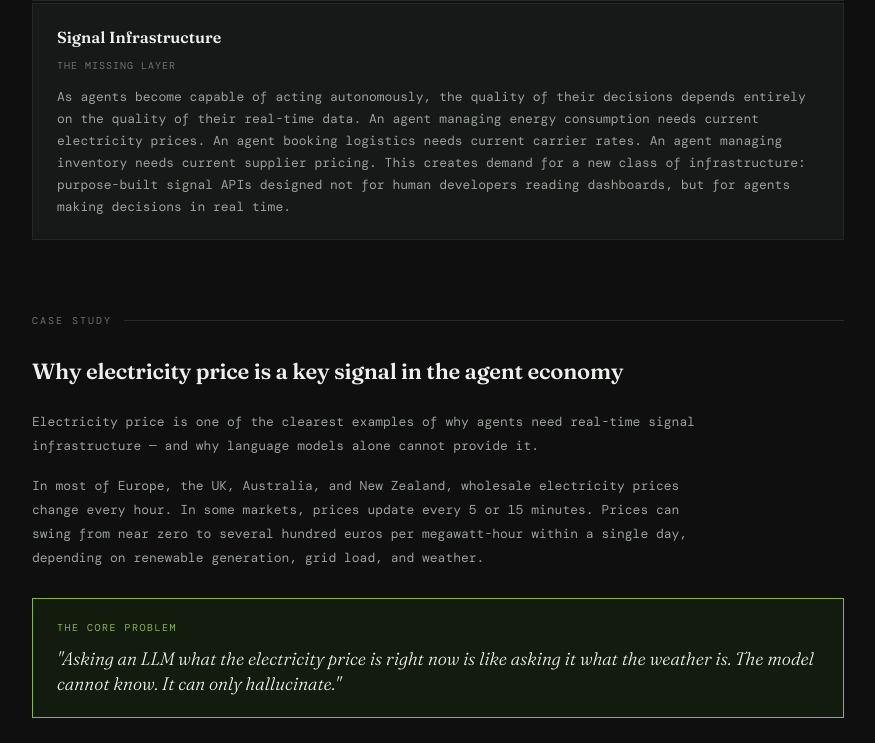
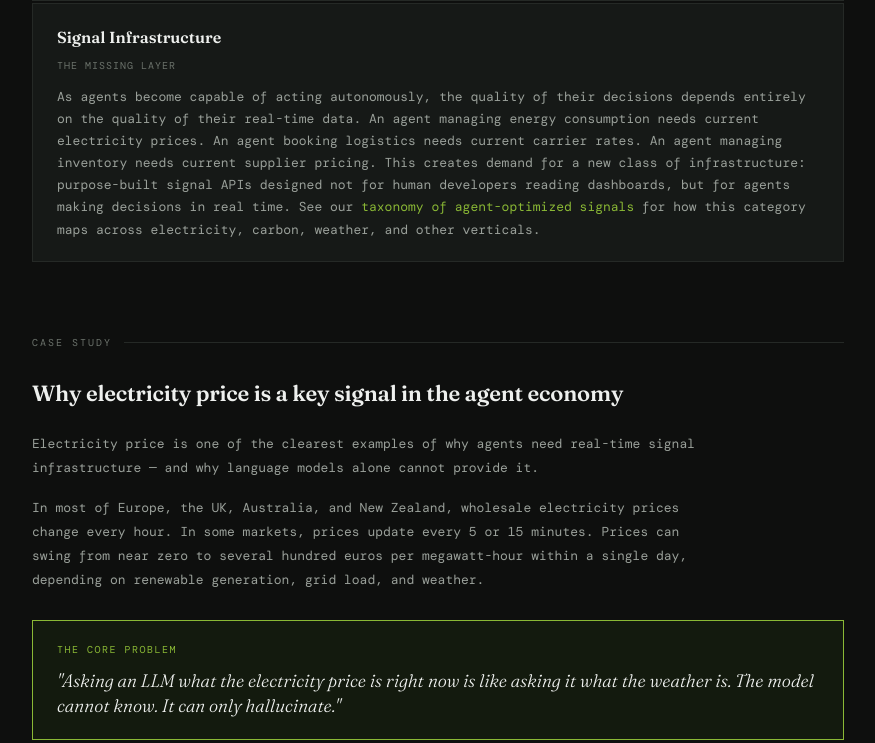
Before and after one commit to zemloai-ctrl/botcentrum, a plain HTML site: page agent-economy/index.html in a window 1280 px wide. Shown: the part 1717-2460 px from the top of the page, without its empty margins (202-1077 px from the left). Drawn offline with nearby package versions, Linux system fonts and the light colour scheme.

Commit message:
Update index.html

```diff
--- a/agent-economy/index.html
+++ b/agent-economy/index.html
@@ -31,7 +31,7 @@
       "headline": "Agent Economy Explained: MCP & A2A (2026)",
       "description": "A neutral overview of the agent economy: what AI agents are, how MCP and A2A protocols work, and why real-time data signals like electricity prices are critical infrastructure for autonomous systems.",
       "datePublished": "2026-04-01",
-      "dateModified": "2026-07-01",
+      "dateModified": "2026-07-28",
       "author": { "@type": "Organization", "name": "BotCentrum" },
       "publisher": { "@type": "Organization", "name": "BotCentrum", "url": "https://botcentrum.com" },
       "mainEntityOfPage": "https://botcentrum.com/agent-economy/"
@@ -281,6 +281,9 @@
     color: #9aa09a;
     line-height: 1.7;
   }
+
+  .concept-body a { color: var(--accent-dim); text-decoration: none; }
+  .concept-body a:hover { color: var(--accent); }
 
   /* Callout block */
   .callout {
@@ -550,7 +553,8 @@
           current carrier rates. An agent managing inventory needs current supplier pricing.
           This creates demand for a new class of infrastructure: purpose-built signal APIs
           designed not for human developers reading dashboards, but for agents making
-          decisions in real time.
+          decisions in real time. See our <a href="https://botcentrum.com/agent-optimized-signals/">taxonomy of agent-optimized signals</a>
+          for how this category maps across electricity, carbon, weather, and other verticals.
         </div>
       </div>
 
@@ -772,6 +776,7 @@
     <div class="footer-note">
       BotCentrum curates tools for the agent economy.<br>
       <a href="https://botcentrum.com">botcentrum.com</a> &nbsp;·&nbsp;
+      <a href="https://botcentrum.com/agent-optimized-signals/">Agent-Optimized Signals</a> &nbsp;·&nbsp;
       <a href="https://botcentrum.com/ev-charging/">EV Charging APIs</a> &nbsp;·&nbsp;
       <a href="https://botcentrum.com/data-sources/">Real-Time Data Sources</a> &nbsp;·&nbsp;
       <a href="https://botcentrum.com/de/">🇩🇪 Deutsch</a> &nbsp;·&nbsp;
```
